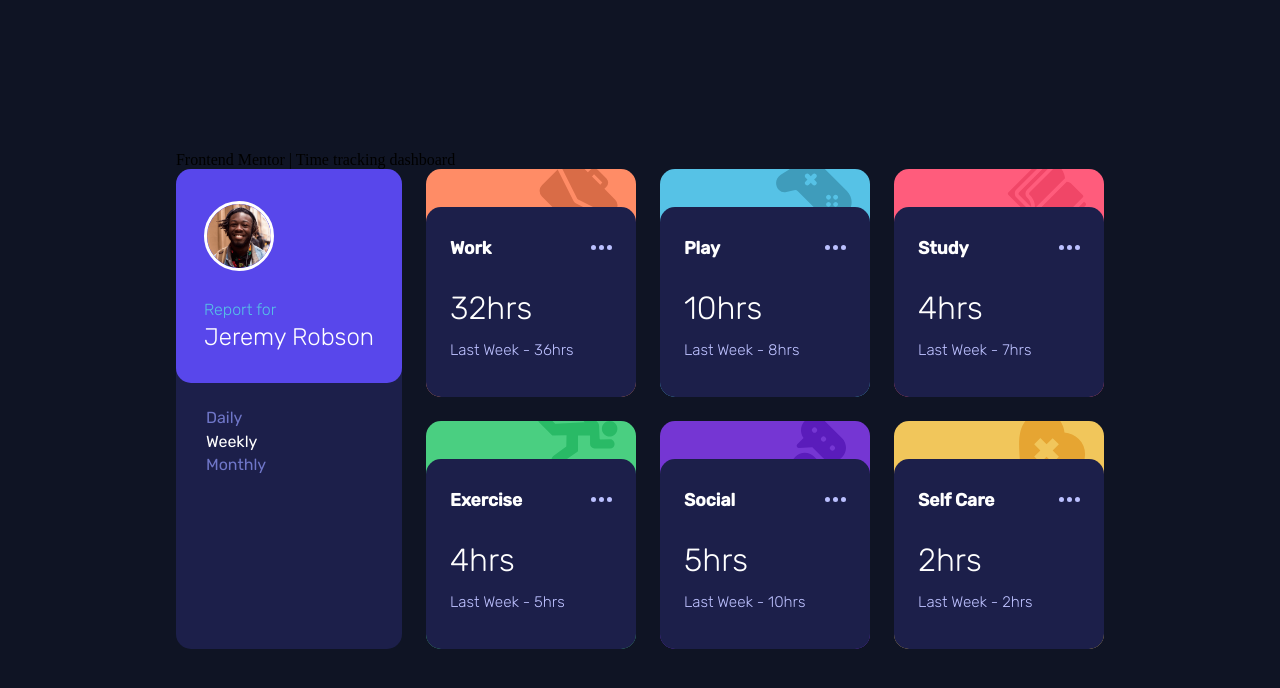
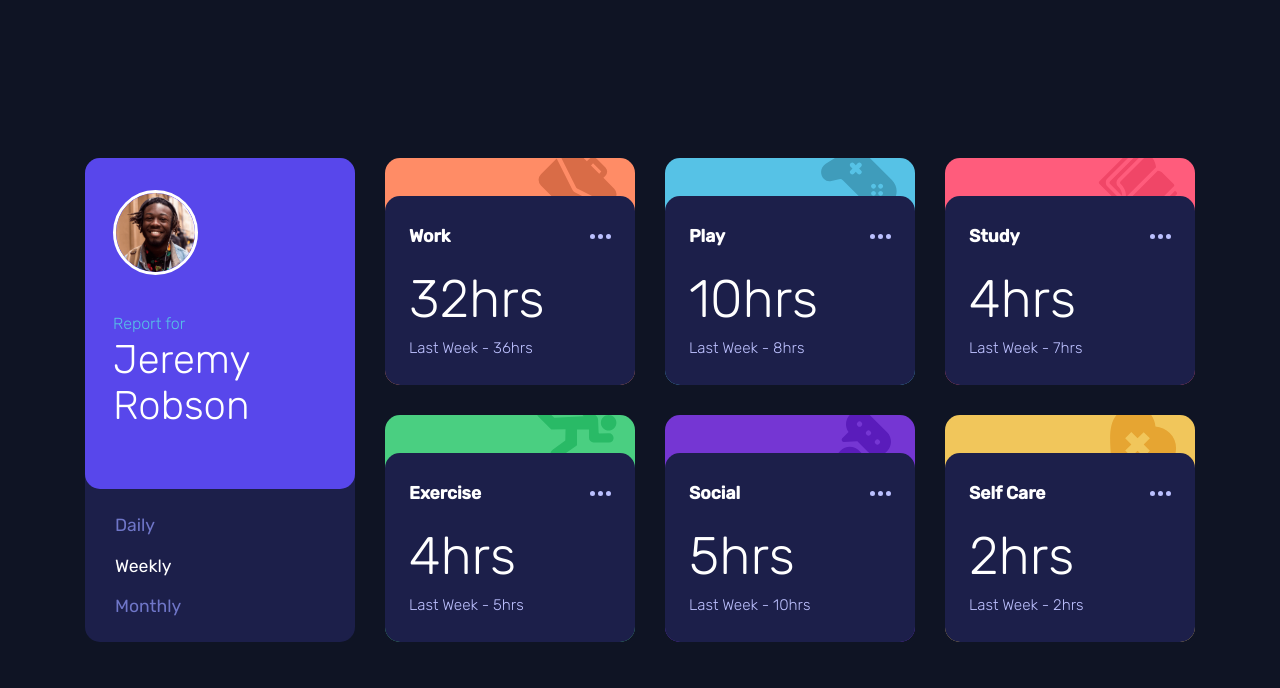
Before and after one commit to ericsalvi/time-tracking-dashboard, a React (Create React App) app: page / in a window 1280 px wide. Shown: the top 688 px of the page. Built offline with nearby package versions, Linux system fonts and the light colour scheme.

Commit message:
added json data

```diff
--- a/public/index.html
+++ b/public/index.html
@@ -7,6 +7,8 @@
     <meta name="theme-color" content="#000000" />
     <meta name="description" content="Frontend Mentor Challenge created using Codux." />
     <link rel="stylesheet" href="https://cdnjs.cloudflare.com/ajax/libs/normalize/8.0.1/normalize.min.css"
+    <link rel="preconnect" href="https://fonts.googleapis.com">
+    <link rel="preconnect" href="https://fonts.gstatic.com" crossorigin>
     <!--
       Notice the use of %PUBLIC_URL% in the tags above.
       It will be replaced with the URL of the `public` folder during the build.
--- a/src/App.module.scss
+++ b/src/App.module.scss
@@ -10,6 +10,7 @@
 @media (min-width: 768px) {
   .App {
     grid-template-columns: 1fr;
+    gap: 30px;
   }
 }
 
--- a/src/components/card/card.module.scss
+++ b/src/components/card/card.module.scss
@@ -2,15 +2,10 @@
   padding: 38px 0px 0px;
   border-radius: 15px;
   overflow: hidden;
-  background-repeat: no-repeat;
-  background-position: top -10px right 18px;
+  background-repeat: no-repeat !important;
+  background-position: top -10px right 18px !important;
   cursor: pointer;
-}
-.cardTopContainer,
-.cardBottomContainer {
-  display: flex;
-  justify-content: space-between;
-  align-items: center;
+  display: inline-flex;
 }
 .cardContainer {
   background-color: hsl(235, 46%, 20%);
@@ -21,9 +16,16 @@
   flex-direction: column;
   gap: 3px;
   transition: all 0.2s ease-in-out;
+  flex: 1;
   &:hover {
     background-color: hsl(236, 40%, 35%);
   }
+}
+.cardTopContainer,
+.cardBottomContainer {
+  display: flex;
+  justify-content: space-between;
+  align-items: center;
 }
 .cardTitle {
   margin: 0px;
@@ -39,6 +41,7 @@
   color: hsl(236, 100%, 87%);
   font-weight: 300;
   font-size: 0.955rem;
+  margin: 0;
 }
 .cardEllipsis {
   padding: 10px;
@@ -61,3 +64,13 @@
     align-items: flex-start;
   }
 }
+
+@media(min-width: 1110px) {
+  .cardContainer {
+    gap: 20px;
+  }
+  .cardHours {
+    font-size: 3.3rem;
+    margin-bottom: 10px;
+  }
+}
--- a/src/components/card/card.tsx
+++ b/src/components/card/card.tsx
@@ -27,7 +27,7 @@ export const Card = ({ className, title, thisWeek, lastWeek }: CardProps) => {
                         <path
                             d="M2.5 0a2.5 2.5 0 1 1 0 5 2.5 2.5 0 0 1 0-5Zm8 0a2.5 2.5 0 1 1 0 5 2.5 2.5 0 0 1 0-5Zm8 0a2.5 2.5 0 1 1 0 5 2.5 2.5 0 0 1 0-5Z"
                             fill="#BBC0FF"
-                            fill-rule="evenodd"
+                            fillRule="evenodd"
                         />
                     </svg>
                 </div>
--- a/src/components/cards/cards.module.scss
+++ b/src/components/cards/cards.module.scss
@@ -8,3 +8,9 @@
       grid-template-columns: 1fr 1fr 1fr;
   }
 }
+
+@media(min-width: 1110px) {
+  .cardContainer {
+    gap: 30px;
+  }
+}
--- a/src/components/cards/cards.tsx
+++ b/src/components/cards/cards.tsx
@@ -1,3 +1,4 @@
+import { useEffect, useState } from 'react';
 import styles from './cards.module.scss';
 import classNames from 'classnames';
 import { Card } from '../card/card';
@@ -12,16 +13,45 @@ export interface CardsProps {
 /**
  * This component was created using Codux's Default new component template.
  * To create custom component templates, see https://help.codux.com/kb/en/article/configuration-for-cardss-and-templates
+ * Using guide for JSON: https://www.pluralsight.com/guides/fetch-data-from-a-json-file-in-a-react-app
  */
 export const Cards = ({ title, className, thisWeek, lastWeek }: CardsProps) => {
+
+const [data,setData]=useState([]);
+const getData=()=>{
+    fetch('data.json'
+    ,{
+      headers : {
+        'Content-Type': 'application/json',
+        'Accept': 'application/json'
+       }
+    }
+    )
+      .then(function(response){
+        console.log(response)
+        return response.json();
+      })
+      .then(function(myJson) {
+        console.log(myJson);
+        setData(myJson)
+      });
+  }
+    useEffect(()=>{
+    getData()
+  },[])
+
     return (
-        <div className={classNames(className, styles.cardContainer)}>
-            <Card title="Work" className={'work'} thisWeek={32} lastWeek={36} />
-            <Card title="Play" className={'play'} thisWeek={10} lastWeek={8} />
-            <Card title="Study" className={'study'} thisWeek={4} lastWeek={7} />
-            <Card title="Exercise" className={'exercise'} thisWeek={4} lastWeek={5} />
-            <Card title="Social" className={'social'} thisWeek={5} lastWeek={10} />
-            <Card title="Self Care" className={'selfCare'} thisWeek={2} lastWeek={2} />
-        </div>
+      <div className={classNames(className, styles.cardContainer)}>
+        {data && data.length>0 && data.map((item, i)=>
+          <Card key={i} title={item['title']} className={'cardHours'} thisWeek={item['timeframes']['weekly']['current']} lastWeek={item['timeframes']['weekly']['previous']} />
+        )}
+      </div>
     );
 };
+      // <div>{data && data.length>0 && data.map((item, i)=><p key={i}>{item['title']}</p>)}</div>
+      // <Card title="Work" className={'work'} thisWeek={32} lastWeek={36} />
+      // <Card title="Play" className={'play'} thisWeek={10} lastWeek={8} />
+      // <Card title="Study" className={'study'} thisWeek={4} lastWeek={7} />
+      // <Card title="Exercise" className={'exercise'} thisWeek={4} lastWeek={5} />
+      // <Card title="Social" className={'social'} thisWeek={5} lastWeek={10} />
+      // <Card title="Self Care" className={'selfCare'} thisWeek={2} lastWeek={2} />
--- a/src/components/profile-details/profile-details.module.scss
+++ b/src/components/profile-details/profile-details.module.scss
@@ -39,8 +39,16 @@
 @media (min-width: 1110px) {
   .profileCard {
     align-items: flex-start;
+    padding-bottom: 60px;
+    gap: 40px;
+  }
+  .profileImage {
+    width: 79px;
   }
   .profileText {
     text-align: left;
   }
+  .profileName {
+    font-size: 2.5rem;
+  }
 }
--- a/src/components/profile-filters/profile-filters.module.scss
+++ b/src/components/profile-filters/profile-filters.module.scss
@@ -31,5 +31,7 @@
   .profileFilter {
     flex-direction: column;
     align-items: flex-start;
+    gap: 20px;
+    font-size: 1.1rem;
   }
 }
--- a/src/components/profile/profile.tsx
+++ b/src/components/profile/profile.tsx
@@ -2,6 +2,7 @@ import styles from './profile.module.scss';
 import classNames from 'classnames';
 import { ProfileDetails } from '../profile-details/profile-details';
 import { ProfileFilters } from '../profile-filters/profile-filters';
+import { useState } from 'react';
 
 export interface ProfileProps {
     className?: string;
@@ -12,10 +13,9 @@ export interface ProfileProps {
  * To create custom component templates, see https://help.codux.com/kb/en/article/configuration-for-profiles-and-templates
  */
 export const Profile = ({ className }: ProfileProps) => {
+    const [duration, setDuration] = useState('weekly');
     return (
-        <div
-            className={classNames(styles.root, className, styles.profile)}
-        >
+        <div className={classNames(styles.root, className, styles.profile)}>
             <ProfileDetails />
             <ProfileFilters />
         </div>
--- a/src/index.css
+++ b/src/index.css
@@ -5,22 +5,22 @@ body {
   padding: 82px 25px;
 }
 
-.work {
+.cardHours:nth-child(1) {
   background: url(./images/icon-work.svg), hsl(15, 100%, 70%);
 }
-.play {
+.cardHours:nth-child(2) {
   background: url(./images/icon-play.svg), hsl(195, 74%, 62%);
 }
-.study {
+.cardHours:nth-child(3) {
   background: url(./images/icon-study.svg), hsl(348, 100%, 68%);
 }
-.exercise {
+.cardHours:nth-child(4) {
   background: url(./images/icon-exercise.svg), hsl(145, 58%, 55%);
 }
-.social {
+.cardHours:nth-child(5) {
   background: url(./images/icon-social.svg), hsl(264, 64%, 52%);
 }
-.selfCare {
+.cardHours:nth-child(6) {
   background: url(./images/icon-self-care.svg), hsl(43, 84%, 65%);
 }
 
```
Also changed, not shown: design/desktop-design.jpg, public/data.json (renamed from data.json), src/App.tsx (line endings or trailing spaces).
